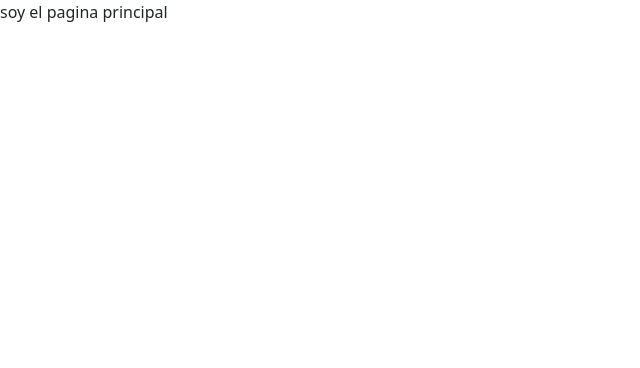
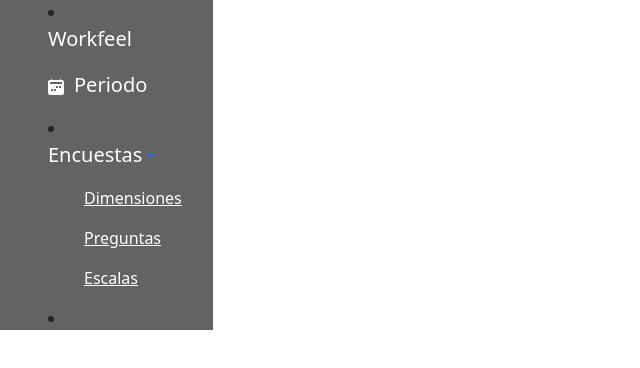
Before and after one commit to wilbert2004/Woorkfell, a React (Create React App) app in the folder frontend/: page /home in a window 1280 px wide. Shown: the top 368 px of the page, without its empty margins (0-640 px from the left). Built offline with nearby package versions, Linux system fonts and the light colour scheme; a web font is replaced by a local one.

Commit message:
rutas y sidebar en proceso

```diff
--- a/frontend/src/App.css
+++ b/frontend/src/App.css
@@ -1,9 +1,7 @@
 /* src/App.css o cualquier archivo CSS global */
 @import url('https://fonts.googleapis.com/css2?family=Alkatra:wght@400..700&display=swap');
 @import url('https://fonts.googleapis.com/css2?family=Amaranth:ital,wght@0,400;0,700;1,400;1,700&display=swap');
-@tailwind base;
-@tailwind components;
-@tailwind utilities;
+
 
 
 /* src/App.css o cualquier archivo CSS que estés usando */
--- a/frontend/src/App.jsx
+++ b/frontend/src/App.jsx
@@ -1,9 +1,13 @@
 import React, { useEffect, useState } from "react";
 import axios from "axios";
+import Periodo from "./components/periodo";
 import "./App.css";
 import "bootstrap/dist/css/bootstrap.min.css";
 import Login from "./components/login";
 import Home from "./components/home";
+import Dimensiones from "./components/dimensiones";
+import Preguntas from "./components/preguntas";
+import Escalas from "./components/escala";
 
 //importacion de react router dom
 import { BrowserRouter as Router, Routes, Route } from "react-router-dom";
@@ -28,6 +32,10 @@ function App() {
       <Routes>
         <Route path="/" element={<Login />} />
         <Route path="/home" element={<Home />}></Route>
+        <Route path="/periodo" element={<Periodo />}></Route>
+        <Route path="/dimensiones" element={<Dimensiones />}></Route>
+        <Route path="/preguntas" element={<Preguntas />}></Route>
+        <Route path="/escalas" element={<Escalas />}></Route>
         {/* Agregar rutas para las otras secciones */}
       </Routes>
     </Router>
--- /dev/null
+++ b/frontend/src/components/dimensiones.jsx
@@ -0,0 +1,11 @@
+import React from "react";
+
+const dimensiones = () => {
+  return (
+    <div>
+      <h1>soy el menu de dimensiones</h1>
+    </div>
+  );
+};
+
+export default dimensiones;
--- /dev/null
+++ b/frontend/src/components/escala.jsx
@@ -0,0 +1,11 @@
+import React from "react";
+
+const escala = () => {
+  return (
+    <div>
+      <h1>soy el area de escalas</h1>
+    </div>
+  );
+};
+
+export default escala;
--- a/frontend/src/components/home.jsx
+++ b/frontend/src/components/home.jsx
@@ -1,7 +1,117 @@
 import React from "react";
+import { Link } from "react-router-dom";
+import { BsCalendar2WeekFill } from "react-icons/bs";
 
-const home = () => {
-  return <div>soy el pagina principal</div>;
+const Home = () => {
+  return (
+    <div>
+      <div className="container-fluid ">
+        <div className=" row flex-nowrap ">
+          <div
+            className="col-auto col-md-3 col-xl-2 px-sm-5 px-0 "
+            style={{
+              backgroundColor: "#636363",
+            }}
+          >
+            <li>
+              <Link
+                to="/home"
+                className="text-while text-decoration-none me-me-auto pb-3 align-items-center d-flex "
+              >
+                <span
+                  className="fs-5 d-none d-sm-inline letracolor"
+                  style={{
+                    color: "white",
+                    listStyle: "none",
+                  }}
+                >
+                  Workfeel
+                </span>
+              </Link>
+            </li>
+            {/* modulo de periodo con sus rutas */}
+            <li
+              style={{
+                //quitar los puntitos
+                listStyle: "none",
+              }}
+            >
+              <Link
+                to="/periodo"
+                className="text-white text-decoration-none me-auto pb-3 align-items-center d-flex"
+              >
+                <span style={{ color: "white", marginRight: "10px" }}>
+                  <BsCalendar2WeekFill />
+                </span>
+                <span
+                  className="fs-5 d-none d-sm-inline"
+                  style={{
+                    color: "white",
+                    listStyle: "none",
+                  }}
+                >
+                  Periodo
+                </span>
+              </Link>
+            </li>
+            {/* modulo de encuesta*/}
+            <li>
+              <Link className="text-while text-decoration-none me-me-auto pb-3 align-items-center d-flex dropdown-toggle">
+                <span
+                  className="fs-5 d-none d-sm-inline"
+                  style={{
+                    color: "white",
+                  }}
+                >
+                  Encuestas
+                </span>
+              </Link>
+              <ul className="w-100 ">
+                <li className="collapse show nav flex-column ms-1 ">
+                  <Link
+                    to="/dimensiones"
+                    style={{
+                      color: "white",
+                    }}
+                  >
+                    {" "}
+                    Dimensiones
+                  </Link>
+                </li>
+              </ul>
+              <ul className="w-100">
+                <li className="collapse show nav flex-column ms-1">
+                  <Link
+                    to="/preguntas"
+                    className="letracolor"
+                    style={{
+                      color: "white",
+                    }}
+                  >
+                    Preguntas{" "}
+                  </Link>
+                </li>
+              </ul>
+              <ul className="w-100">
+                <li className="collapse show nav flex-column ms-1">
+                  <Link
+                    to="/escalas"
+                    style={{
+                      color: "white",
+                    }}
+                  >
+                    Escalas
+                  </Link>
+                </li>
+              </ul>
+            </li>
+            {/* modulo de Resultados */}
+            <li></li>
+          </div>
+        </div>
+      </div>
+    </div>
+  );
 };
 
-export default home;
+export default Home;
--- a/frontend/src/components/navbar.jsx
+++ b/frontend/src/components/navbar.jsx
@@ -8,6 +8,7 @@ const navbar = () => {
           <li>
             <Link to="/">Home</Link>
             <Link to="/login">Login</Link>
+            <Link to="/periodo">periodo</Link>
           </li>
         </ul>
       </nav>
--- /dev/null
+++ b/frontend/src/components/periodo.jsx
@@ -0,0 +1,11 @@
+import React from "react";
+
+const periodo = () => {
+  return (
+    <div>
+      <h1>soy el periodo </h1>
+    </div>
+  );
+};
+
+export default periodo;
--- /dev/null
+++ b/frontend/src/components/preguntas.jsx
@@ -0,0 +1,11 @@
+import React from "react";
+
+const preguntas = () => {
+  return (
+    <div>
+      <h1>soy el componente de preguntas </h1>
+    </div>
+  );
+};
+
+export default preguntas;
```
